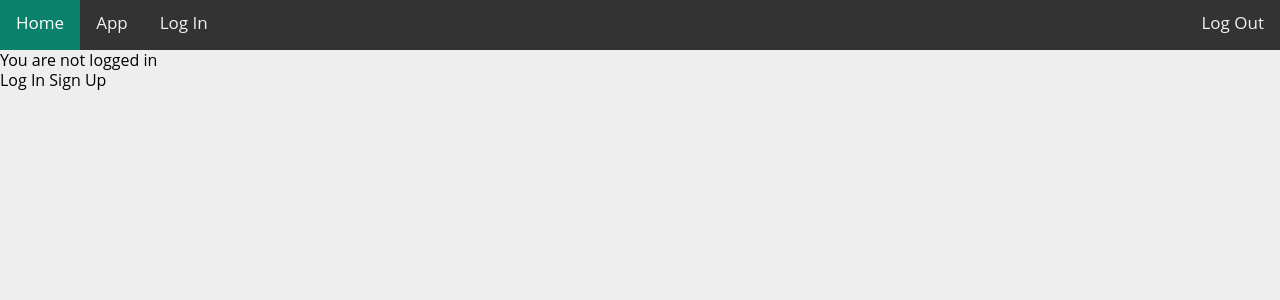
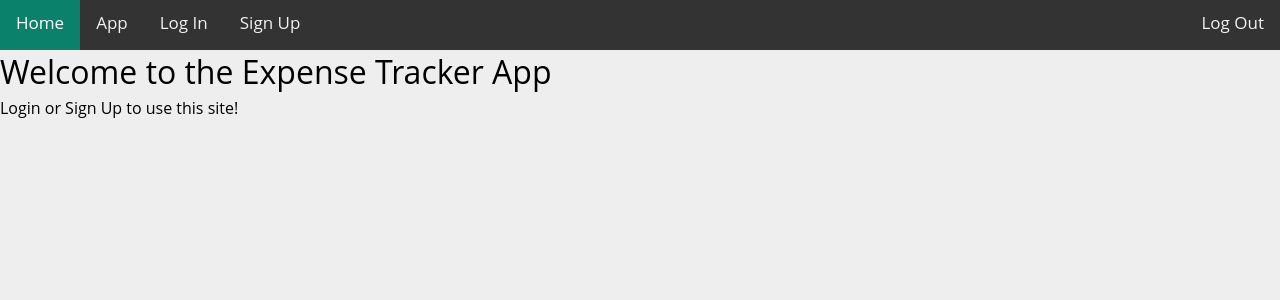
Before and after one commit to michaellisitsa/expense_tracker, a Django app: page / in a window 1280 px wide. Shown: the top 300 px of the page. Run offline with Django 3.2, Linux system fonts and the light colour scheme.

Commit message:
Improved index and signup page - selectively show Login/Signup tabs if user is authenticated

```diff
--- a/templates/core/includes/tabs.html
+++ b/templates/core/includes/tabs.html
@@ -3,7 +3,10 @@ https://djangosnippets.org/snippets/2421/ -->
 <nav class="topnav">
     <a class="{% if active_tab == 'index' %} active{% endif %}" href="{%url 'core:index' %}">Home</a>
     <a class="{% if active_tab == 'app' %} active{% endif %}" href="{%url 'core:app' %}">App</a>
+    {% if not user.is_authenticated %}
     <a class="{% if active_tab == 'login' %} active{% endif %}" href="{% url 'account_login' %}">Log In</a>
+    <a class="{% if active_tab == 'signup' %} active{% endif %}" href="{% url 'account_signup' %}">Sign Up</a>
+    {% endif %}
     <div class="topnav-right">
         <form method="POST" action="{% url 'account_logout' %}">
             {% csrf_token %}
--- a/templates/core/index.html
+++ b/templates/core/index.html
@@ -1,11 +1,10 @@
 {% extends "base.html" %} {% load static %} {% block content %}
 {% include "core/includes/tabs.html" with active_tab='index' %}
 <h1>Expense Tracker</h1>
-{% if user.is_authenticated %} Hi {{user.email}}!
-<p><a href="{%url 'account_logout' %}">Log Out </a></p>
-<p><a href="{%url 'core:app' %}">Enter App </a></p>
+{% if user.is_authenticated %}
+<h1> Hi {{user.username}}!, welcome to the Expense Tracker App </h1>
+<p><a class="welcomeBtn" href="{%url 'core:app' %}">Enter App</a></p>
 {%else%}
-<p>You are not logged in</p>
-<a href="{% url 'account_login'%}">Log In</a>
-<a href="{% url 'account_signup'%}">Sign Up</a>
+<h1> Welcome to the Expense Tracker App</h1>
+<p>Login or Sign Up to use this site!</p>
 {% endif %} {% endblock %}
```
